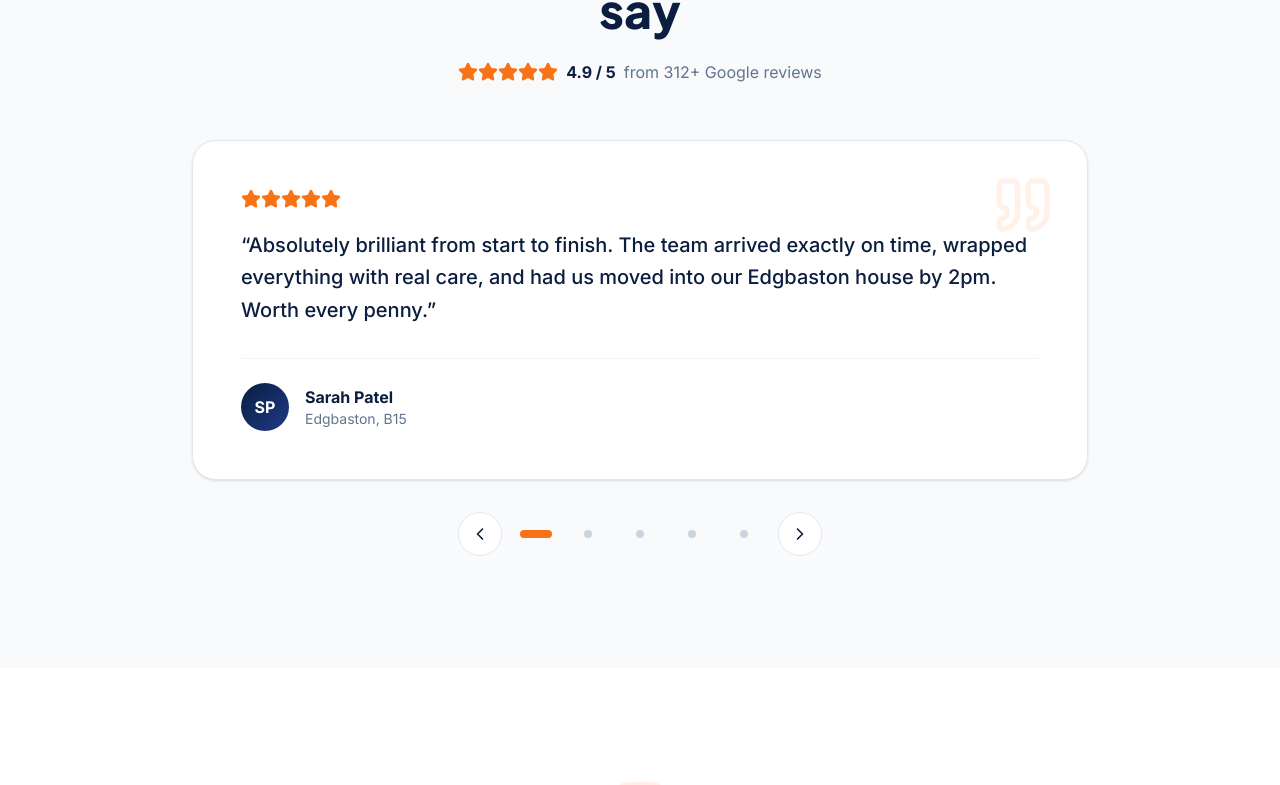
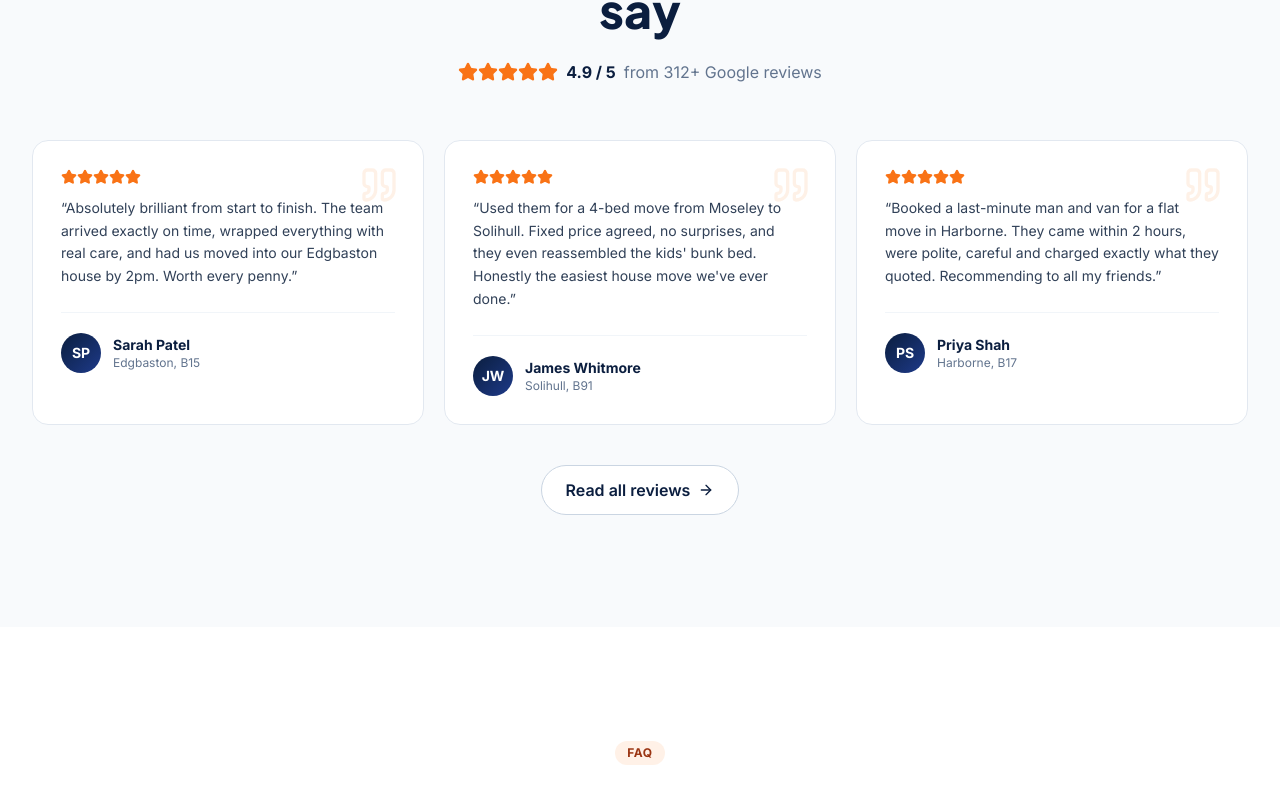
Before and after one commit to atifjan2019/Birmingham-Removals, a Next.js app: page / in a window 1280 px wide. Shown: the part 10483-11268 px from the top of the page. Built offline with nearby package versions, Linux system fonts and the light colour scheme; no server answers.

Commit message:
feat(testimonials): replace carousel with server-rendered grid and add freshness signal

```diff
--- a/src/app/page.js
+++ b/src/app/page.js
@@ -11,13 +11,13 @@ import PricingLogic from "@/components/PricingLogic";
 import AreasCovered from "@/components/AreasCovered";
 import HowItWorks from "@/components/HowItWorks";
 import WhyUs from "@/components/WhyUs";
-import TestimonialsLazy from "@/components/TestimonialsLazy";
+import Testimonials, { HOMEPAGE_REVIEWS } from "@/components/Testimonials";
 import FAQ from "@/components/FAQ";
 import CTAStrip from "@/components/CTAStrip";
 import Footer from "@/components/Footer";
 import StickyMobileCTA from "@/components/StickyMobileCTA";
 import JsonLd from "@/components/seo/JsonLd";
-import { howToSchema } from "@/lib/schema";
+import { howToSchema, reviewListSchema } from "@/lib/schema";
 
 const bookingHowTo = howToSchema([
   {
@@ -38,15 +38,19 @@ const bookingHowTo = howToSchema([
   },
 ]);
 
-// Server component. Only Navbar / HeroQuoteForm / CTAStrip / StickyMobileCTA /
-// the lazy reviews carousel ship JS; the rest is static server-rendered HTML so
-// the LCP headline paints without waiting for the bundle.
+// Server component. Only Navbar / HeroQuoteForm / CTAStrip / StickyMobileCTA
+// ship JS; the rest, including the three featured reviews, is static
+// server-rendered HTML so the LCP headline paints without waiting for a bundle.
+const homepageReviews = reviewListSchema(
+  HOMEPAGE_REVIEWS.map((r) => ({ author: r.name, body: r.quote, rating: r.rating }))
+);
+
 export default async function Home() {
   const settings = await getSiteSettings();
 
   return (
     <QuoteModalProvider>
-      <JsonLd data={bookingHowTo} />
+      <JsonLd data={[bookingHowTo, homepageReviews]} />
       <Navbar settings={settings} />
       <Hero />
       <TrustBar />
@@ -58,11 +62,14 @@ export default async function Home() {
       <AreasCovered />
       <HowItWorks />
       <WhyUs />
-      <TestimonialsLazy />
+      <Testimonials />
       <FAQ />
       <CTAStrip settings={settings} />
       <Footer settings={settings} />
       <StickyMobileCTA settings={settings} />
+      <time dateTime="2026-05-23" className="sr-only">
+        Last updated 23 May 2026
+      </time>
     </QuoteModalProvider>
   );
 }
--- a/src/components/Testimonials.js
+++ b/src/components/Testimonials.js
@@ -1,10 +1,10 @@
-"use client";
+import Link from "next/link";
+import { Star, Quote, ArrowRight } from "lucide-react";
 
-import { useState } from "react";
-import { motion, AnimatePresence } from "framer-motion";
-import { Star, ChevronLeft, ChevronRight, Quote } from "lucide-react";
-
-const testimonials = [
+// Three featured reviews surfaced on the homepage. Rendered server-side so the
+// quotes ship in the initial HTML for crawlers, with matching Review schema
+// emitted from the page that imports this component (see HOMEPAGE_REVIEWS).
+export const HOMEPAGE_REVIEWS = [
   {
     name: "Sarah Patel",
     location: "Edgbaston, B15",
@@ -26,28 +26,9 @@ const testimonials = [
       "Booked a last-minute man and van for a flat move in Harborne. They came within 2 hours, were polite, careful and charged exactly what they quoted. Recommending to all my friends.",
     rating: 5,
   },
-  {
-    name: "Daniel O'Connor",
-    location: "Jewellery Quarter, B3",
-    quote:
-      "Office relocation done over a weekend,Monday morning we were up and running. Professional, efficient, and they handled all our IT gear without a single hitch.",
-    rating: 5,
-  },
-  {
-    name: "Emma Richardson",
-    location: "Sutton Coldfield, B74",
-    quote:
-      "We moved from London to Sutton Coldfield with them,smooth, punctual, and they protected my grandmother's antique dresser like their own. Five stars doesn't feel like enough.",
-    rating: 5,
-  },
 ];
 
 export default function Testimonials() {
-  const [i, setI] = useState(0);
-  const t = testimonials[i];
-  const next = () => setI((p) => (p + 1) % testimonials.length);
-  const prev = () => setI((p) => (p - 1 + testimonials.length) % testimonials.length);
-
   return (
     <section id="testimonials" className="py-24 sm:py-28 bg-slate-50">
       <div className="max-w-7xl mx-auto px-4 sm:px-6 lg:px-8">
@@ -59,7 +40,7 @@ export default function Testimonials() {
             What our <span className="text-[#F97316]">Birmingham</span> customers say
           </h2>
           <div className="flex items-center justify-center gap-2 mt-5">
-            <div className="flex text-[#F97316]">
+            <div className="flex text-[#F97316]" aria-hidden="true">
               {[...Array(5)].map((_, k) => (
                 <Star key={k} className="w-5 h-5 fill-current" />
               ))}
@@ -69,68 +50,42 @@ export default function Testimonials() {
           </div>
         </div>
 
-        <div className="relative max-w-4xl mx-auto">
-          <AnimatePresence mode="wait">
-            <motion.div
-              key={i}
-              initial={{ opacity: 0, y: 20 }}
-              animate={{ opacity: 1, y: 0 }}
-              exit={{ opacity: 0, y: -20 }}
-              transition={{ duration: 0.35 }}
-              className="bg-white rounded-3xl border border-slate-200 p-8 sm:p-12 relative shadow-sm"
+        <ul className="grid grid-cols-1 md:grid-cols-2 lg:grid-cols-3 gap-5">
+          {HOMEPAGE_REVIEWS.map((t) => (
+            <li
+              key={t.name}
+              className="relative bg-white border border-slate-200 rounded-2xl p-7 hover:shadow-lg hover:border-[#F97316]/40 transition-all"
             >
-              <Quote className="absolute top-8 right-8 w-16 h-16 text-[#F97316]/10" />
-              <div className="flex text-[#F97316] mb-5">
+              <Quote className="absolute top-6 right-6 w-10 h-10 text-[#F97316]/10" aria-hidden="true" />
+              <div className="flex text-[#F97316] mb-3" aria-label={`Rated ${t.rating} out of 5`}>
                 {[...Array(t.rating)].map((_, k) => (
-                  <Star key={k} className="w-5 h-5 fill-current" />
+                  <Star key={k} className="w-4 h-4 fill-current" aria-hidden="true" />
                 ))}
               </div>
-              <p className="text-lg sm:text-xl text-[#0B1E3F] leading-relaxed mb-8 font-medium">
+              <blockquote className="text-slate-700 text-sm leading-relaxed mb-6">
                 &ldquo;{t.quote}&rdquo;
-              </p>
-              <div className="flex items-center gap-4 pt-6 border-t border-slate-100">
-                <div className="w-12 h-12 rounded-full bg-gradient-to-br from-[#0B1E3F] to-[#1E3A8A] text-white font-bold flex items-center justify-center">
+              </blockquote>
+              <div className="pt-5 border-t border-slate-100 flex items-center gap-3">
+                <div className="w-10 h-10 rounded-full bg-gradient-to-br from-[#0B1E3F] to-[#1E3A8A] text-white text-sm font-bold flex items-center justify-center" aria-hidden="true">
                   {t.name.split(" ").map((n) => n[0]).join("")}
                 </div>
                 <div>
-                  <div className="font-bold text-[#0B1E3F]">{t.name}</div>
-                  <div className="text-slate-500 text-sm">{t.location}</div>
+                  <div className="font-bold text-[#0B1E3F] text-sm">{t.name}</div>
+                  <div className="text-slate-500 text-xs">{t.location}</div>
                 </div>
               </div>
-            </motion.div>
-          </AnimatePresence>
+            </li>
+          ))}
+        </ul>
 
-          <div className="flex items-center justify-center gap-3 mt-8">
-            <button
-              onClick={prev}
-              aria-label="Previous review"
-              className="w-11 h-11 rounded-full border border-slate-200 bg-white flex items-center justify-center hover:border-[#F97316] hover:text-[#F97316] transition-colors"
-            >
-              <ChevronLeft className="w-5 h-5" />
-            </button>
-            <div className="flex gap-2">
-              {testimonials.map((_, k) => (
-                <button
-                  key={k}
-                  onClick={() => setI(k)}
-                  aria-label={`Go to review ${k + 1}`}
-                  aria-current={k === i ? "true" : undefined}
-                  className="grid place-items-center w-11 h-11 rounded-full transition-all"
-                >
-                  <span
-                    className={`block h-2 rounded-full transition-all ${k === i ? "w-8 bg-[#F97316]" : "w-2 bg-slate-300"}`}
-                  />
-                </button>
-              ))}
-            </div>
-            <button
-              onClick={next}
-              aria-label="Next review"
-              className="w-11 h-11 rounded-full border border-slate-200 bg-white flex items-center justify-center hover:border-[#F97316] hover:text-[#F97316] transition-colors"
-            >
-              <ChevronRight className="w-5 h-5" />
-            </button>
-          </div>
+        <div className="mt-10 text-center">
+          <Link
+            href="/reviews"
+            className="inline-flex items-center gap-2 px-6 py-3 rounded-full border border-slate-300 bg-white text-[#0B1E3F] font-semibold hover:border-[#F97316] hover:text-[#F97316] transition-colors"
+          >
+            Read all reviews
+            <ArrowRight className="w-4 h-4" />
+          </Link>
         </div>
       </div>
     </section>
--- a/src/components/TestimonialsLazy.js
+++ /dev/null
@@ -1,18 +0,0 @@
-"use client";
-
-import dynamic from "next/dynamic";
-
-// The reviews carousel is genuinely interactive (slider state) and pulls in
-// framer-motion. Load it client-side only, after the page is interactive, so
-// none of it is in the initial bundle. A min-height placeholder reserves the
-// space to avoid layout shift.
-const Testimonials = dynamic(() => import("@/components/Testimonials"), {
-  ssr: false,
-  loading: () => (
-    <section className="py-24 sm:py-28 bg-slate-50 min-h-[640px]" aria-hidden="true" />
-  ),
-});
-
-export default function TestimonialsLazy() {
-  return <Testimonials />;
-}
```
Also changed, not shown: 1 other file (tests, documents, lock files or other folders).
